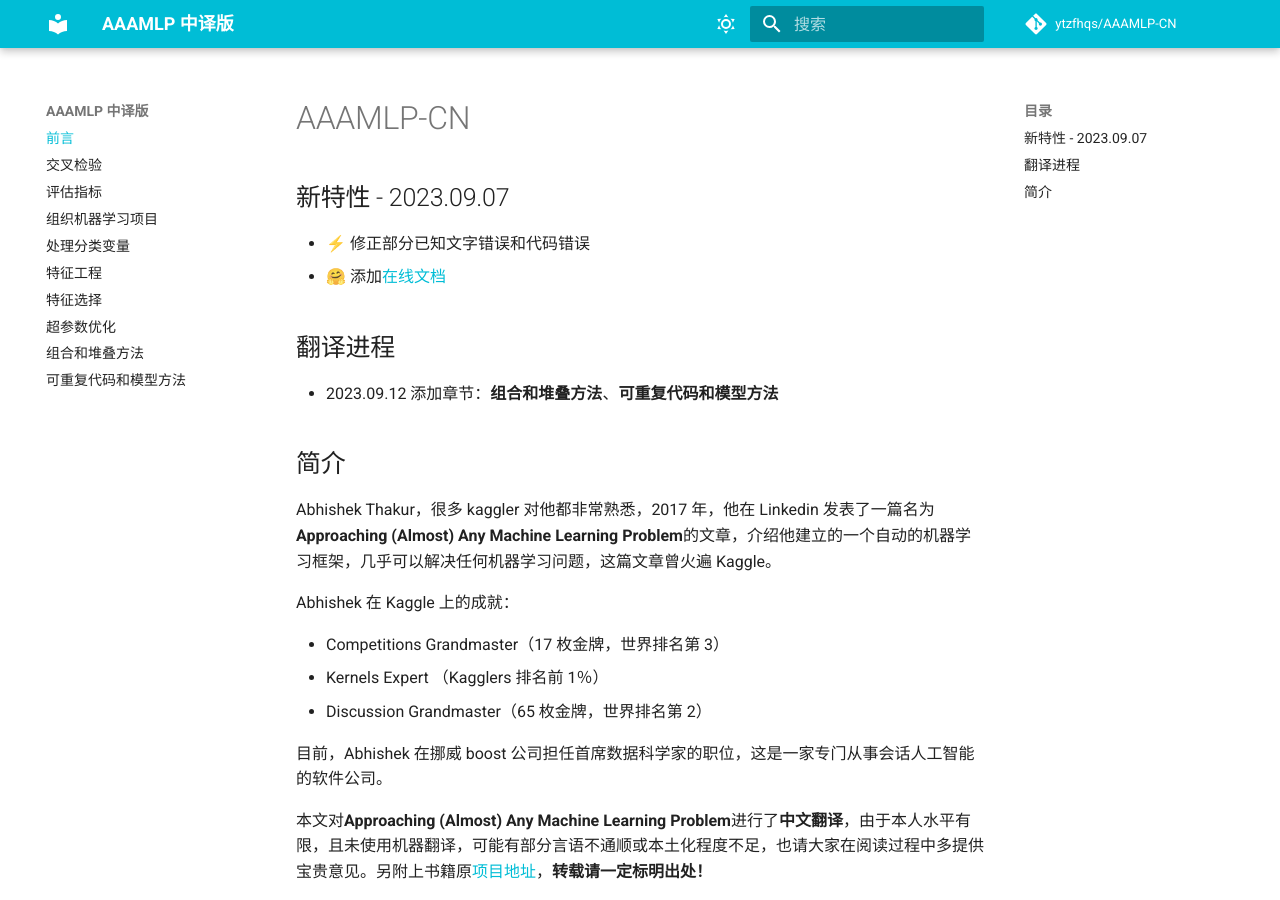
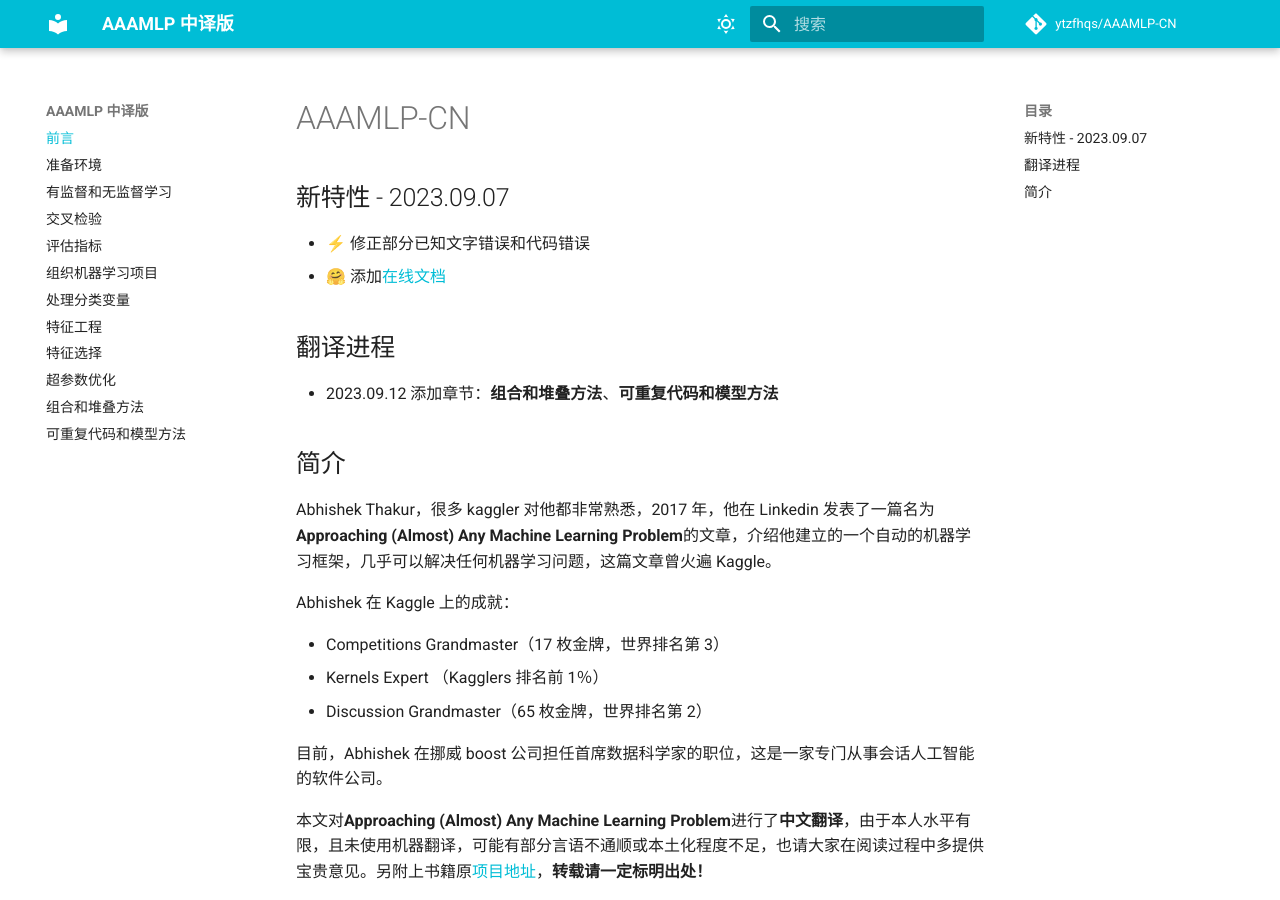
Before and after one commit to ytzfhqs/AAAMLP-CN, an MkDocs documentation site: the page built from docs/index.md, in a window 1280 px wide and 900 px high. Built offline with MkDocs 1.6.1 and Material for MkDocs 9.7.7, drawn with Linux system fonts in a browser that asks for light colours; nearby versions of some CDN libraries; library files that are not in the unit come from our copies; comment, search, counter and statistics services are not loaded.

Commit message:
lts mkdocs

```diff
--- a/mkdocs.yml
+++ b/mkdocs.yml
@@ -57,6 +57,8 @@
 
 nav:
   - 前言: 'index.md'
+  - 准备环境: '准备环境.md'
+  - 有监督和无监督学习: '有监督和无监督学习.md'
   - 交叉检验: '交叉检验.md'
   - 评估指标: '评估指标.md'
   - 组织机器学习项目: '组织机器学习项目.md'
```
